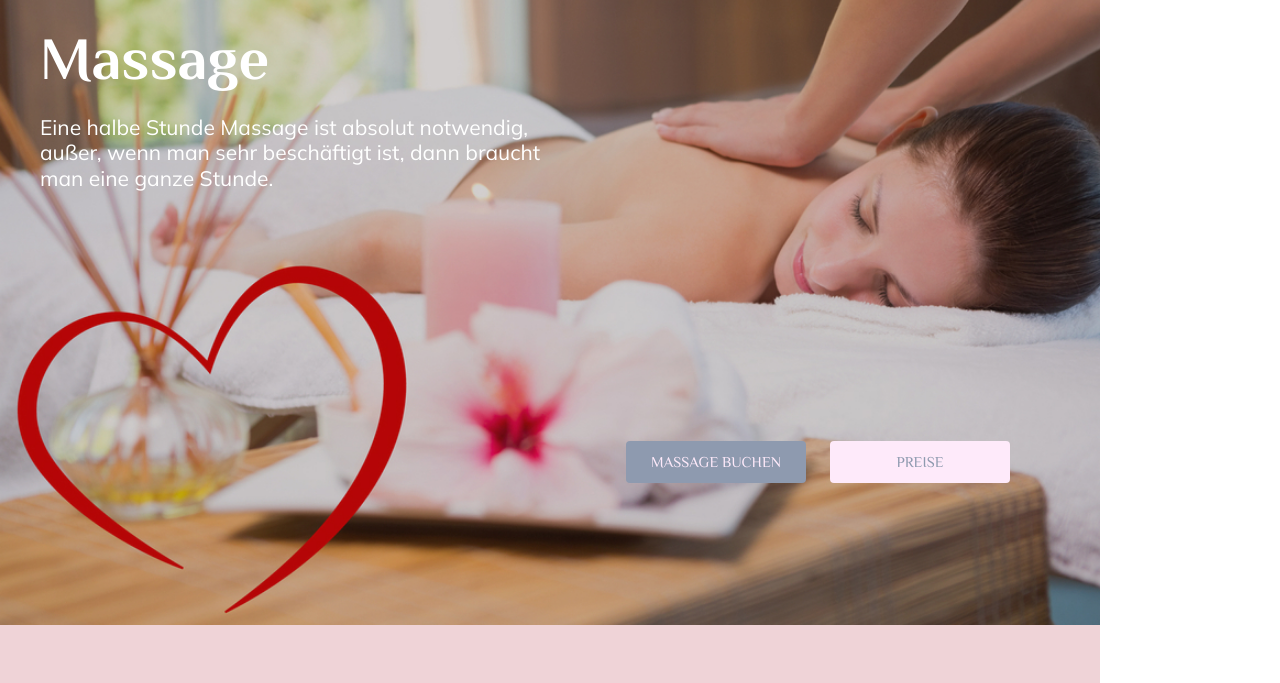
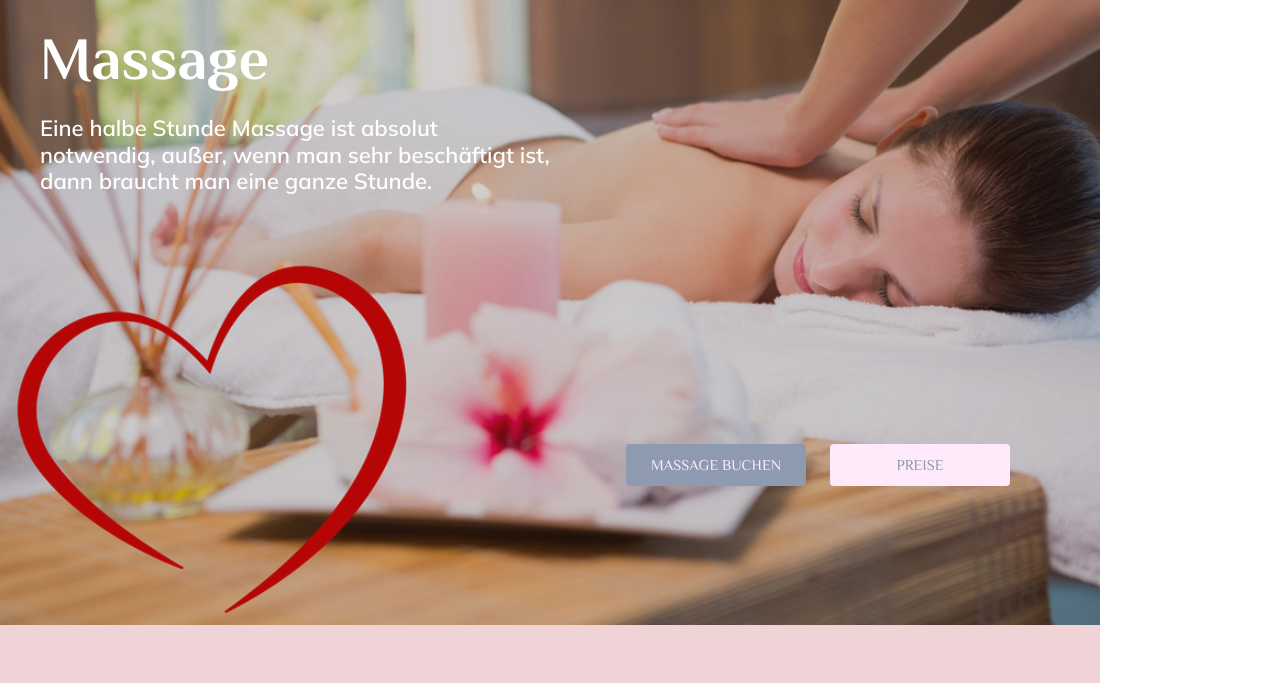
Before and after one commit to boririna/VitaLena, a website built with Parcel: page index.html in a window 1280 px wide. Shown: the part 101-784 px from the top of the page. Built offline with nearby package versions, Linux system fonts and the light colour scheme.

Commit message:
image text made bolder

```diff
--- a/css/styles.css
+++ b/css/styles.css
@@ -82,9 +82,9 @@ nav {
 
 }
 
-.phone-number p {
+/* .phone-number p {
   color: white;
-}
+} */
 
 .welcome-text {
   width: 50%;
@@ -97,8 +97,9 @@ nav {
 }
 
 .welcome-text p {
-  font-size: 21px;
+  font-size: 22px;
   color: white;
+  font-weight: 600;
 }
 
 .mobile {
```
